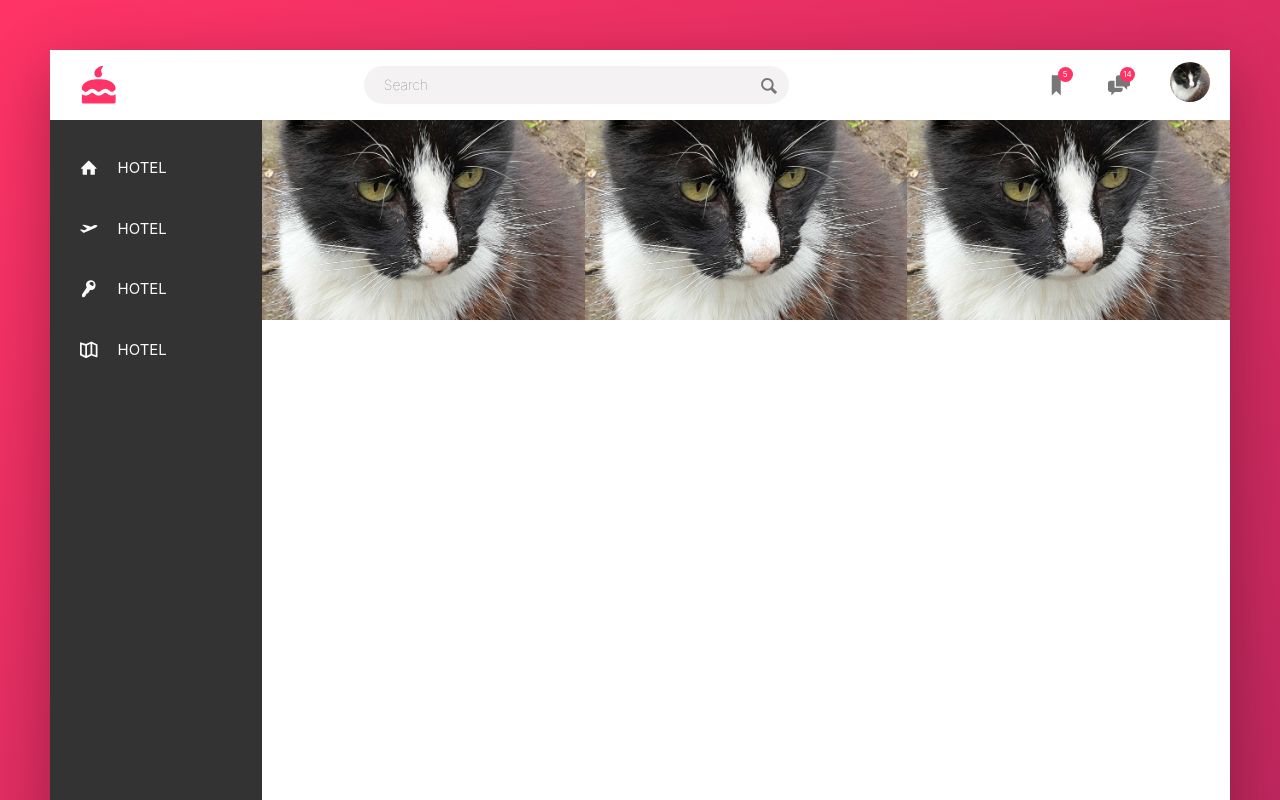
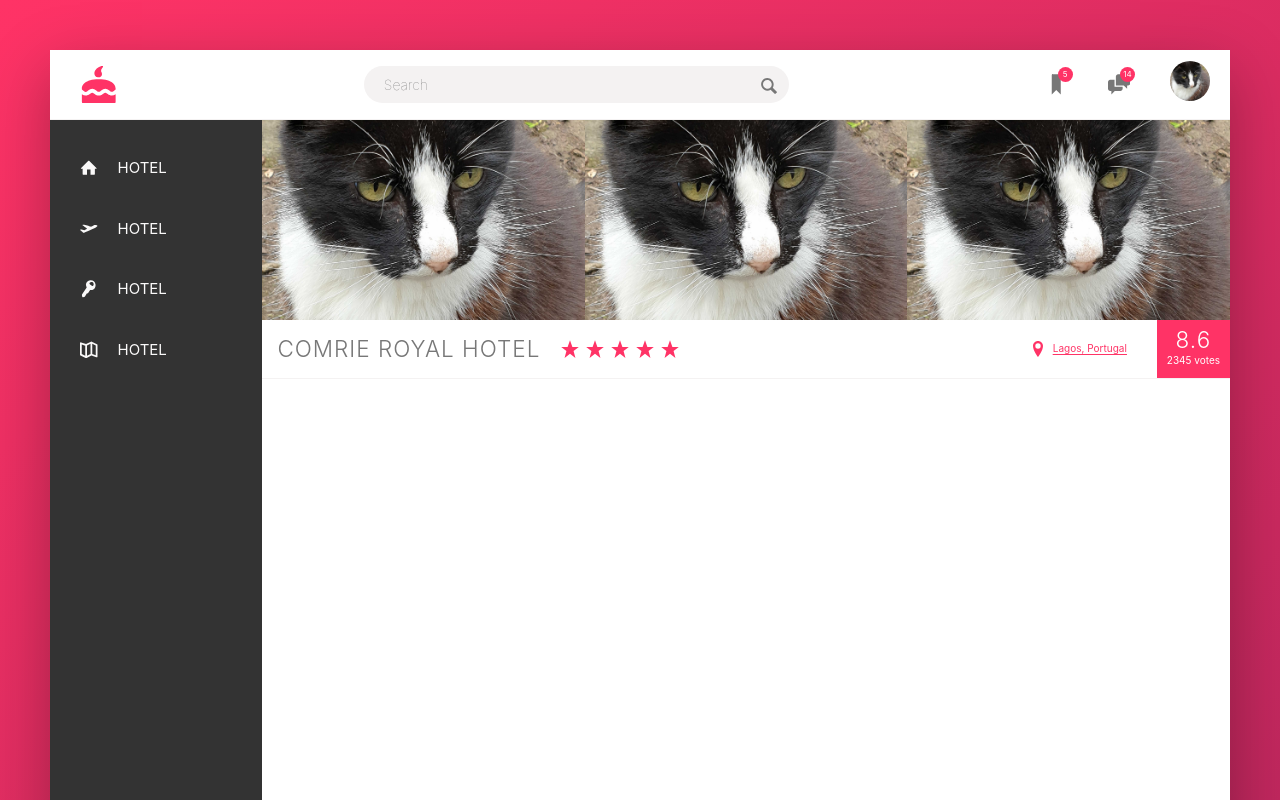
Before and after one commit to thenderson55/goldfinch-with-jest, a Next.js app: page /hotel in a window 1280 px wide. Shown: the top 800 px of the page. Built offline with nearby package versions, Linux system fonts and the light colour scheme.

Commit message:
hotel overview

```diff
--- a/pages/hotel/index.module.scss
+++ b/pages/hotel/index.module.scss
@@ -37,6 +37,7 @@
   display: flex;
   justify-content: space-between;
   align-items: center;
+  border-bottom: 1px solid var(--color-grey-light-2);
 
   &Icon {
     margin-left: 3rem;
@@ -231,4 +232,102 @@
     height: 25%;
     position: relative;
   }
+
+  &Overview {
+    display: flex;
+    justify-content: space-between;
+    align-items: center;
+    border-bottom: 1px solid var(--color-grey-light-2);
+
+    &Text {
+      display: flex;
+      font-size: 2.25em;
+      letter-spacing: 1px;
+      font-weight: 300;
+      padding: 1rem 1.5rem;
+    }
+
+    &Rating {
+      display: flex;
+      justify-content: space-between;
+      align-items: center;
+      margin-left: 2rem;
+    }
+
+    &Icon {
+      font-size: 2rem;
+      fill: var(--color-primary-light);
+      margin-right: 0.5rem;
+    }
+
+    &Info {
+      display: flex;
+      justify-content: center;
+      align-items: center;
+      align-self: stretch;
+
+      &Location {
+        color: var(--color-primary-light);
+        text-decoration: underline;
+        text-underline-offset: 0.2rem;
+      }
+
+      &Votes {
+        margin-left: 3rem;
+        background-color: var(--color-primary-light);
+        color: #fff;
+        display: flex;
+        flex-direction: column;
+        align-self: stretch;
+        align-items: center;
+        justify-content: center;
+        padding: 0.5rem 1rem;
+
+        &Text {
+          font-size: 2.25em;
+          letter-spacing: 1px;
+          font-weight: 300;
+          line-height: 1;
+        }
+      }
+    }
+  }
 }
+
+.inlineButton {
+  display: inline;
+  cursor: pointer;
+  color: var(--color-primary-light);
+  background: none;
+  color: inherit;
+  border: none;
+  padding: 0;
+  font: inherit;
+  cursor: pointer;
+  outline: inherit;
+  text-decoration: underline;
+  text-underline-offset: 0.2rem;
+  transition: all 0.2s;
+
+  &:hover {
+    color: var(--color-grey-dark-1);
+    animation: pulsate 1s infinite;
+  }
+}
+
+@keyframes pulsate {
+  0% {
+    transform: scale(1);
+    box-shadow: none;
+  }
+
+  50% {
+    transform: scale(1.05);
+    box-shadow: 0 1rem 4rem rgba(0, 0, 0, 0.25);
+  }
+
+  100% {
+    transform: scale(1);
+    box-shadow: none;
+  }
+}
--- a/pages/hotel/index.tsx
+++ b/pages/hotel/index.tsx
@@ -11,6 +11,8 @@ import SvgHome from "../../svgs/SvgHome";
 import SvgAircraftTakeOff from "../../svgs/SvgAircraftTakeOff";
 import SvgKey from "../../svgs/SvgKey";
 import SvgMap from "../../svgs/SvgMap";
+import SvgLocationPin from "../../svgs/SvgLocationPin";
+import SvgStar from "../../svgs/SvgStar";
 
 function Hotel() {
   return (
@@ -122,6 +124,32 @@ function Hotel() {
                 className={styles.hotelViewImage}
               />
             </div>
+            <div className={styles.hotelViewOverview}>
+              <div className={styles.hotelViewOverviewText}>
+                <span>COMRIE ROYAL HOTEL</span>
+                <span className={styles.hotelViewOverviewRating}>
+                  <SvgStar className={styles.hotelViewOverviewIcon} />
+                  <SvgStar className={styles.hotelViewOverviewIcon} />
+                  <SvgStar className={styles.hotelViewOverviewIcon} />
+                  <SvgStar className={styles.hotelViewOverviewIcon} />
+                  <SvgStar className={styles.hotelViewOverviewIcon} />
+                </span>
+              </div>
+              <div className={styles.hotelViewOverviewInfo}>
+                <div className={styles.hotelViewOverviewInfoLocation}>
+                  <SvgLocationPin className={styles.hotelViewOverviewIcon} />
+                  <button className={styles.inlineButton}>
+                    Lagos, Portugal
+                  </button>
+                </div>
+                <div className={styles.hotelViewOverviewInfoVotes}>
+                  <span className={styles.hotelViewOverviewInfoVotesText}>
+                    8.6
+                  </span>
+                  <span>2345 votes</span>
+                </div>
+              </div>
+            </div>
           </main>
           {/* CONTENT
           <h1 className={styles.main}>HOTEL</h1>
```
